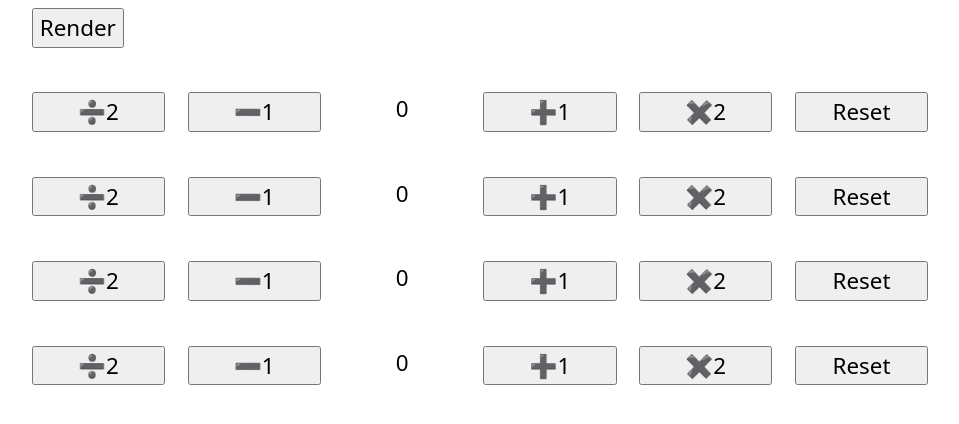
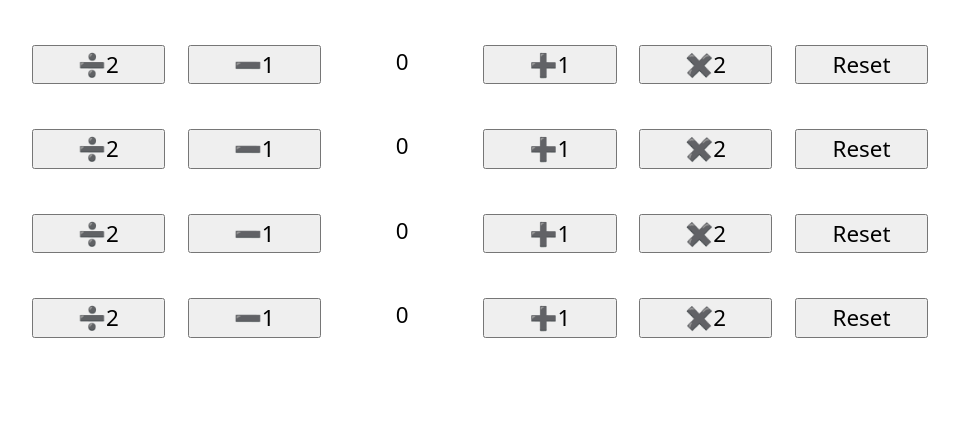
Before and after one commit to gregoryb79/int-fs-nov-24-react-state-and-render, a React (Vite) app: page / in a window 1280 px wide. Shown: the top 424 px of the page, without its empty margins (160-1119 px from the left). Built offline with nearby package versions, Linux system fonts and the light colour scheme.

Commit message:
formatted

```diff
--- a/src/App.tsx
+++ b/src/App.tsx
@@ -1,14 +1,9 @@
-import { useReducer } from 'react'
 import { Counter } from './Counter';
 
 function App() {
-  const [, forceRender] = useReducer((count) => count + 1, 0);
 
   return (
     <>
-      <div>
-        <button onClick={forceRender}>Render</button>
-      </div>
       <Counter />
       <Counter />
       <Counter />
```
